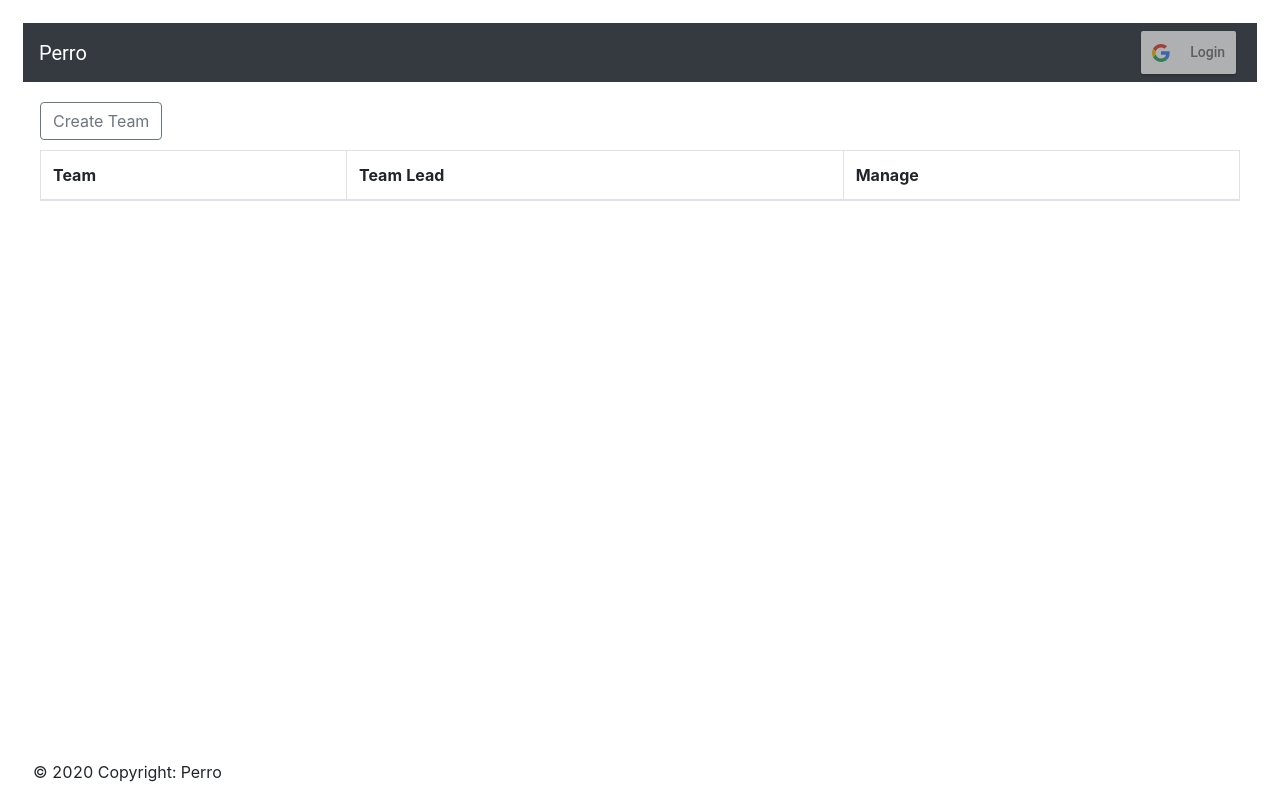
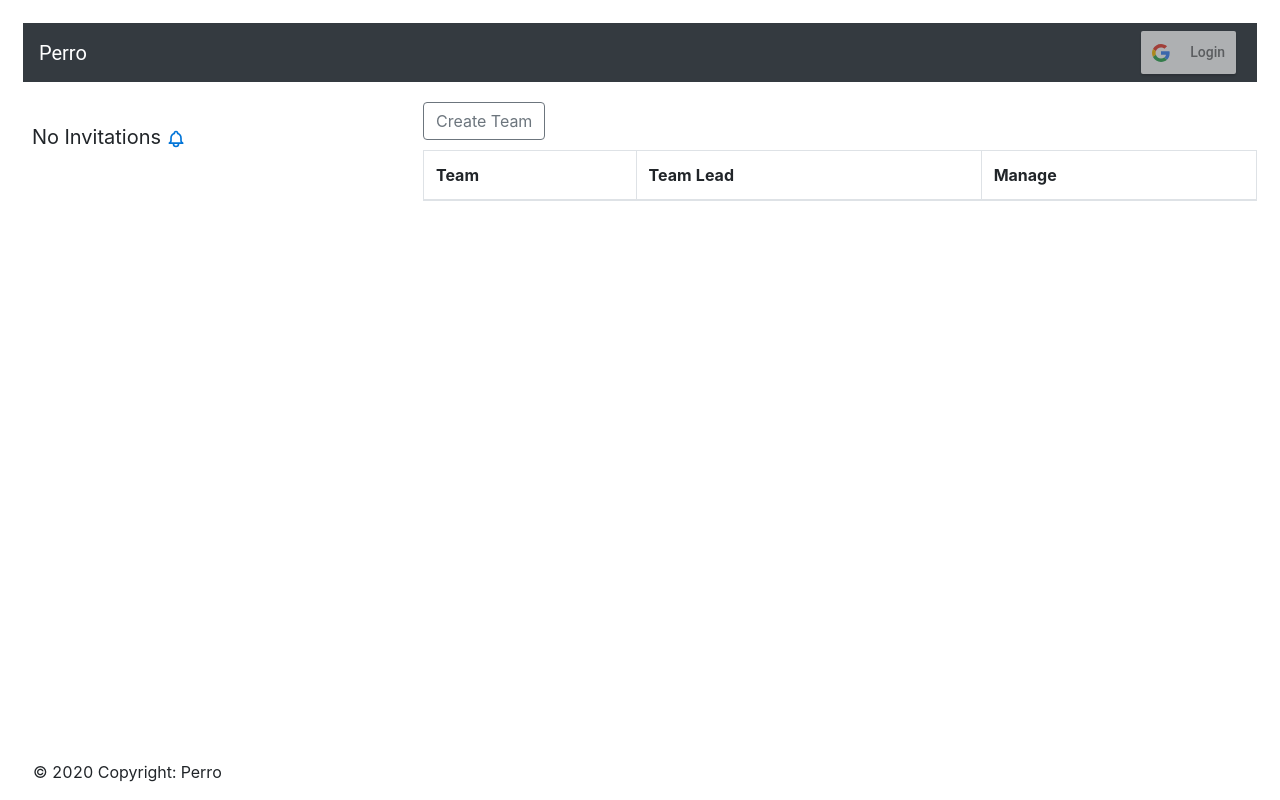
Before and after one commit to Jonesy22/Perro, a React (Create React App) app: page /settings in a window 1280 px wide. Built offline with nearby package versions, Linux system fonts and the light colour scheme.

Commit message:
Teams styling changes

```diff
--- a/src/App.css
+++ b/src/App.css
@@ -79,10 +79,9 @@
 
 }
 .invitation-table-container{
-  margin-top:1em;
-  min-width:200px;
+  margin-top:30px;
+  min-width:400px;
   width:400px;
-  margin: auto;
   padding-top: 2em;
   padding-bottom: 2em;
   padding:10px;
@@ -98,3 +97,17 @@
 #comboboxInput{
   font-size: 16px;
 }
+
+.flex-wrapper {
+  display: flex;
+  justify-content: flex-start;
+}
+
+.no-notifications{
+  margin-top:25px;
+  width:400px;
+  min-width: 400px;
+  padding-left: 9px;
+  margin-top: 40px;
+
+}
--- a/src/App.js
+++ b/src/App.js
@@ -22,11 +22,13 @@ import { history } from './data/configureStore'
 import { getAllInvitations } from './data/selectors';
 import { notification } from 'antd';
 
+var haveNotified = false;
+class App extends React.Component {
 
-class App extends React.Component {
   render() {
-    if(this.props.invitations.length > 0){
+    if(this.props.invitations.length > 0 && !haveNotified){
       notify();
+      haveNotified = true;
     }
     return (
       <div>
--- a/src/components/SettingsView.jsx
+++ b/src/components/SettingsView.jsx
@@ -85,8 +85,8 @@ class SettingsView extends React.Component {
                 <Table bordered hover>
                     <thead>
                         <tr>
-                            <th>Team</th>
-                            <th>Actions</th>
+                            <th style={{width:200}}>Team</th>
+                            <th style={{width:200}}>Actions</th>
                         </tr>
                     </thead>
                     <tbody>
@@ -132,12 +132,18 @@ class SettingsView extends React.Component {
             }
             else
             {
-                return '';
+                return(
+                        <div class="no-notifications">
+                            <span style={{fontSize: 20}}>No Invitations <span style={{color: "#0275d8"}}><HiOutlineBell /></span></span>
+                        </div>
+                    );
             }
         };
         return (
             <div class="float-container">
                 <Header />
+
+                <div class="flex-wrapper">
                     <NotifcationRenderer notificationsBool={true} invitations={this.props.invitations} teams={this.props.teams} userId={this.props.appData.userProfile.id} userEmail={this.props.appData.userProfile.email} deleteTeam={this.props.deleteTeam}/>
                     <div class="team-table-container">
                         <Button
@@ -209,6 +215,7 @@ class SettingsView extends React.Component {
                     users={this.props.users}
                     appData={this.props.appData}
                     />
+                </div>
                 <Footer />
             </div>
         );
```
Lines whose indentation alone changed are shown as unchanged.
